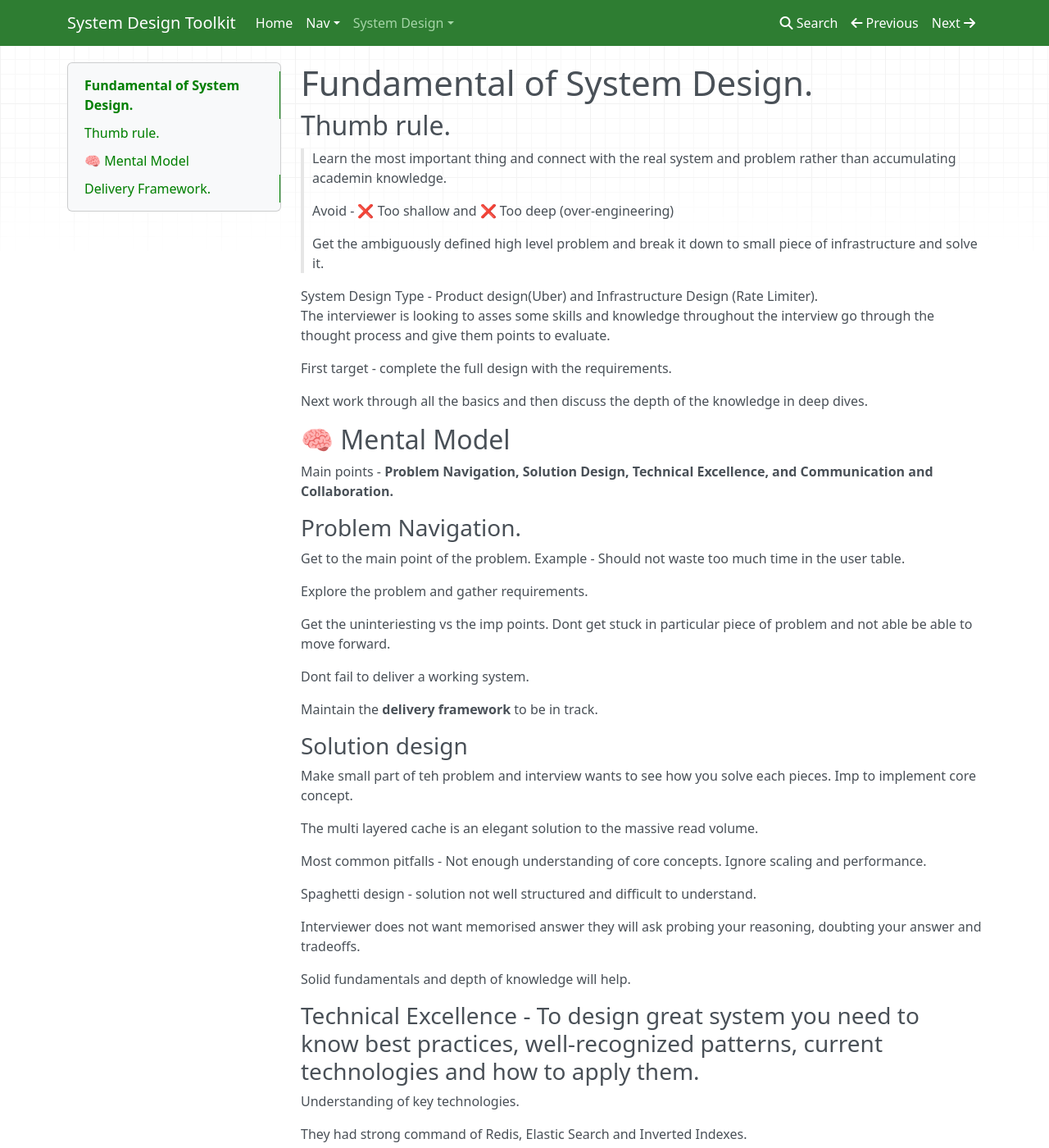
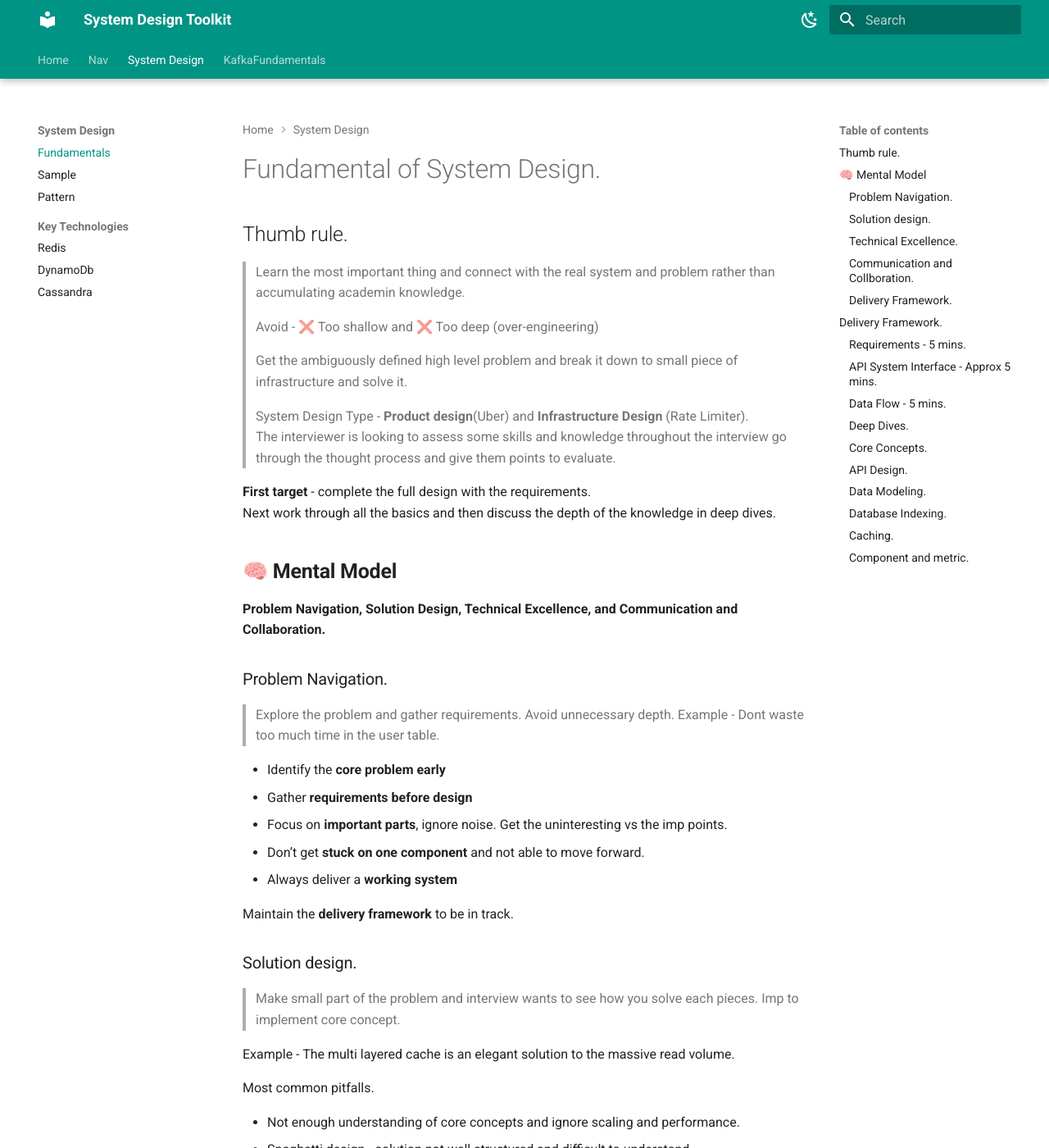
Before and after one commit to Suchismita-Deb/blogSystemDesign, an MkDocs documentation site: the page built from docs/SystemDesign/Fundamentals.md, in a window 1280 px wide and 1400 px high. Shown: the whole window at 82% size. Built offline with MkDocs 1.6.1 and Material for MkDocs 9.7.7, drawn with Linux system fonts in a browser that asks for light colours; nearby versions of some CDN libraries; some of the changed text lies outside the part shown.

Commit message:
initial commit.

```diff
--- a/docs/SystemDesign/Fundamentals.md
+++ b/docs/SystemDesign/Fundamentals.md
@@ -7,128 +7,138 @@
 > Avoid - ❌ Too shallow and ❌ Too deep (over-engineering)
 >
 > Get the ambiguously defined high level problem and break it down to small piece of infrastructure and solve it.
+>
+System Design Type - **Product design**(Uber)  and **Infrastructure Design** (Rate Limiter).
+The interviewer is looking to assess some skills and knowledge throughout the interview go through the thought process and give them points to evaluate.
 
-System Design Type - Product design(Uber)  and Infrastructure Design (Rate Limiter).
-The interviewer is looking to asses some skills and knowledge throughout the interview go through the thought process and give them points to evaluate.
-
-First target - complete the full design with the requirements.
-
+**First target** - complete the full design with the requirements.
 Next work through all the basics and then discuss the depth of the knowledge in deep dives.
 
-
-## 🧠 Mental Model
-Main points - **Problem Navigation, Solution Design, Technical Excellence, and Communication and Collaboration.**
-
+## 🧠 **Mental Model**
+**Problem Navigation, Solution Design, Technical Excellence, and Communication and Collaboration.**
 
 ### Problem Navigation.
-Get to the main point of the problem. Example - Should not waste too much time in the user table.
 
-Explore the problem and gather requirements.
+> Explore the problem and gather requirements. Avoid unnecessary depth. Example - Dont waste too much time in the user table.
 
-Get the uninteriesting vs the imp points. Dont get stuck in particular piece of problem and not able be able to move forward.
-
-Dont fail to deliver a working system.
+- Identify the **core problem early**
+- Gather **requirements before design**
+- Focus on **important parts**, ignore noise. Get the uninteresting vs the imp points.
+- Don’t get **stuck on one component** and not able to move forward.
+- Always deliver a **working system**
 
 Maintain the **delivery framework** to be in track.
 
-### **Solution design**
+### Solution design.
 
-Make small part of teh problem and interview wants to see how you solve each pieces. Imp to implement core concept.
+> Make small part of the problem and interview wants to see how you solve each pieces. Imp to implement core concept.
 
-The multi layered cache is an elegant solution to the massive read volume.
+Example - The multi layered cache is an elegant solution to the massive read volume.
 
-Most common pitfalls - Not enough understanding of core concepts. Ignore scaling and performance.
+Most common pitfalls.
 
-Spaghetti design - solution not well structured and difficult to understand.
+- Not enough understanding of core concepts and ignore scaling and performance.
+- Spaghetti design - solution not well structured and difficult to understand.
 
-Interviewer does not want memorised answer they will ask probing your reasoning, doubting your answer and tradeoffs.
+Dont memorised answer they will ask probing your reasoning, doubting your answer and tradeoffs.
 
-Solid fundamentals and depth of knowledge will help.
+**Solid fundamentals and depth of knowledge will help.**
 
-### **Technical Excellence** - To design great system you need to know best practices, well-recognized patterns, current technologies and how to apply them.
+### Technical Excellence.
 
-Understanding of key technologies.
+> To design great system you need to know **best practices, well-recognized patterns, current technologies and how to apply them**.
+>
+> Understanding of key technologies. Get a strong command of Redis, Elastic Search and Inverted Indexes.
 
-They had strong command of Redis, Elastic Search and Inverted Indexes.
+Most common pitfalls.
 
-Most common pitfalls - Not knowing available technologies.
-
-Antiquated approaches or being constrained by outdated hardware constraints.
-
-No idea on how to apply in the problem.
-
-Not recognizing the pattern an best practices.
+- Not knowing available technologies.
+- Antiquated approaches or being constrained by outdated hardware constraints.
+- No idea on how to apply in the problem.
+- Not recognizing the pattern and best practices.
 
 ### Communication and Collboration.
-Dont be defensive on alternate approach.
+> Dont be defensive on alternate approach.
+>
+> Dont be argumentative with feedback and dont get lost in the weeds and not be able to find the working solution with the interviewer.
 
-Done be argumentative with feedback and dont get lost in the weeds and not be able to find the working solution with the interviewer.
-
-One week timeline.
-
-Get the fundamental core concept, key technology and common pattern and then handon and it will give 10x return.
-
-## Delivery Framework.
-Structure your thoughts and focus on most imp parts.
-
-Dont fail to design a working system and it will give a common like “time management” no need to fast its mainly focus on right thing.
+### Delivery Framework.
+> Structure your thoughts and focus on most imp parts.
+>
+> Dont fail to design a working system and it will give a common like “time management” no need to fast its mainly focus on right thing.
 
 ![SystemDesignDeliveryFramework.png](..%2Fimages%2FSystemDesign%2FSystemDesignDeliveryFramework.png)
 
-### Requierements
-5 mins.
+## **Delivery Framework.**
+### Requirements - 5 mins.
 
-Functional Requirements - User or client should be able to do feature.
+🎯 **Functional**
+- User/client should be able to **do feature**
+- Ask targeted -
+    - Does system need **X**?
+    - What if **Y**?
+- Get **prioritized core features (Top 3 points)**. Keep it **strategic**, not long list it will create problem.
+- The target is to make the system to complete the requirements.
 
-Ask targetted question - does the system need to do X? What would happen if Y?
+**3W Framework**
+- **Who (Producer)** → Who sends data?
+- **What (Request)** → What data? contents?
+- **Where (Outcome)** → Desired output/event?
 
-Get a prioritised list of core features.
-The requirement should be strategic - the target is to make the system to complete the requirement. Top 3 design. Dont make a list of requirement it will create problem.
+⚙️ **Non-Functional Requirements.**
+- System qualities. The questions like - The **“System should be able to”**.
+- Key -
+  -- Read/Write heavy.
+  -- Partitioning.
+  -- Consistency.
+  -- Availability.
+  -- Durability.
+  -- Latency.
 
-The who? (Producer) - Who's sending data?
-
-The what? (Request) - What kind of data are they sending? What does it include?
-
-The where? (Outcome) - What is the desired output or event?
-Non-Functional Requirements - System qualities. The questions like - The system should be able to.
-
-Read or write-heavy, Need partition, Consistency( system data should be correct), Availability (system should be available), Durability or Latency.
-
-Dont make it generic - The system should be low latency - every system feature. Make it specific and target to the system like the system should have low latency searc <500 ms. It identifies the part of the system that needs low latency and provides target.
+Dont make it generic - The system should be low latency - every system feature. Make it specific and target to the system like the system should have low latency search <500 ms. It identifies the part of the system that needs low latency and provides target.
 
 Identify the top 3-5 NFR that can be considered.
 
-**CAP -** System prioritize C or A. P is always there in distributed system.
+**The most common NFR.**
 
-**Environment Cnstraint -** Any consraints like the system should run in low battery, or limited storage or limited bandwidth.
+**Fault Tolerance -** Redundancy, Failover and Recovery Mechanism.
+
+**Compliance -** Legal or regulatory things the system to meet - industry standard and data protection.
+
+**CAP -** System prioritize **C or A** (P always exists).
 
 **Scalability -** Get inn case there is any specific scaling in the system - does the system have bursty traffic at any specific day ?Does the system need to scale in read or write.
 
 **Latency -** The time system will take to response to the user request. Low latency search in designing Yelp.
 
+**Environment Cnstraint -** Any consraints like the system should run in low battery, or limited storage or limited bandwidth.
+
 **Durability** - How imp is i that the data in the system is not lost? Social media can loss some data.
 
 **Security -** How secure the system to be - data protection, access control compliance with regulations.
 
-**Fault Tolerance -** Redundancy, Failover and Recovery Mechanism.
+> **FCC SLEDS** - Furry Cat Climbs Steep Ledges Every Day Securely.
 
-**Compliance -** Legal or regulatory things the system to meet - industry standard and data protection.
+**Capacity Estimation.**
 
-FCC SLEDS
+- Do only if it **influence design**.
+- Usually distributed → can **skip upfront**.
+- Tell the interviewer that you will do math **during design**
 
-Furry Cat Climbs Steep Ledges Every Day Securely.
 
-Capacity Estimation - Perform the calculation in case it directly influence the design. In general cases its a distributed system. Tell the interviewer upfront that you would like to skip the estimation upfront and will do the math while designing.
-
-Example - Design top K systems for trending topics in post. In that case the calculation impact in case of single topic to see the post then the min-heap and in case you need to get multiple instance then shard.
+Example - Design top K systems for trending topics in post. In that case the calculation impact the structure. In case of single topic to see the post then the min-heap and in case you need to get multiple instance then shard.
 
 Get estimation understanding its better to design the tradeoffs. The estimation is called Fermi estimation. Estimation helps you in the quantitative part of the design.
 
-How much storage the design need.
+Key Question -
 
-Communicate the thougt process, reasonable argument, ask relevant things.
+- How much storage the design need.
+- Data transfer time.
+- Memory required.
 
-The estimation is not mandatory but the estimation strenthens the quantitative backing.
+Communicate the thought process, reasonable argument, ask relevant things.
+
+The estimation is not mandatory but the estimation strengthens the quantitative backing.
 
 Things like how long the data transfer take? How much memory will this feature require? In the cases make an educative guess. It highligh quick decision and good instincts a sign of exp.
 
@@ -148,18 +158,13 @@ Get the start point - Tweets are 150 characters (storage/tweets) and Daily Activ
 
 (storage/tweets) * (tweets/users) * (user/day) we can get the storage/day.
 
-Facts to know -
+**Facts to know.**
 
 1 byte - 8 bits.
-
 1 Thousand ≈ 1 KB ≈ 1000 bytes (1000^1 or 1024).
-
 1 Million ≈ 1 MegaByte ≈ 1000000 bytes (1000^2 or 2^20 or 10^6)
-
 1 Billion ≈ 1 GigaByte ≈ 1000^3 (10^9).
-
 1 Trillion ≈ 1 TeraByte ≈ 1000^4 (10^12).
-
 1 Quadrillion ≈ 1 Peta ≈ 1000^5 (10^15).
 
 Stick with the factor of 1000 and get comfortable with the how much space would 5 million 1 kb records take - 5*10^6*10^3 = 5*10^9 = 5GB.
@@ -417,7 +422,7 @@ Storage system AWS i3en.24xlarge provide 60TB of local SSD storage, the D3en.12x
 
 Network capabilities - In a datacenter - 25Gbps is common for standard instances - max 50 to 100Gbps.
 
-Cross Availability zone band width within a region is limited by the instance network capacity. The NIC (Network Interface Card) the virtualized hardwar that connects the instance to the AWS.
+Cross Availability zone band width within a region is limited by the instance network capacity. The NIC (Network Interface Card) the virtualized hardware that connects the instance to the AWS.
 
 Latency - 1 ms within an AZ, 1-2 ms across Availability Zone in the same region, 50-150 ms cross region.
 
@@ -457,7 +462,26 @@ The trend of stateless service is valuable for scaling - the point is server has
 
 CPU will be the bottleneck and not memory. When need to scale we can spin new instance in cloud in 30-60 sec for containerized app.
 
-### Todo.Table.
+### Component and metric.
+
+|Component|Key Metric|Scale Trigger.|
+|---|---|---|
+|**Caching**|- ~1 millisecond latency- 100k+ operations/second per instance in inmemory like Elasticache redis.<br>- Memory-bound (up to 1TB).<br>- 100-200k|- Hit rate < 80% <br>- Latency > 1ms <br>- Memory usage > 80%<br>- Cache churn/thrashing.|
+|**Databases**|- Up to 50k transactions/second (read) and 10-20k TPS in single node for write.<br>- 1-5ms read latency (cached), 5-30ms read latency for disk (optimized configurations for RDS and Aurora). The write latency 5-15 ms for commit latency.<br>- Single instance ca handle upto 64 TiB+ storage capacity. Aurora supporting up to 25TiB. <br>- 5-20k concurrent cnnections depending on db and instance type.|- Write throughput > 10k TPS- Read latency > 5ms uncached- Geographic distribution needs.br>Consider sharding or scaling - db size nealy 50TiB, write throughput consistently exceeding 10k TPS, read latency below 5ms for uncached data, Cross region replication and the backup or recovery that needs an hours.|
+|**App Server**|- 100k+ concurrent connections.<br>- 8-64 cores @ 2-4 GHz.<br>- 64-512GB RAM standard, up to 2TB high memeory instance.<br>- Network 25Gbps standard and max 50-100Gbps.<br>- Start up time of 30-60 seconds for containerized app.|- CPU > 70% utilization- Response latency > SLA- Connections near 100k/instance- Memory > 80%.<br>Horizontal scaling when - CPU utilization above 70-80%, Latency exceeding SLA, Memory usage above 70-80%, Network bandwidth approaching instance limits.|
+|**Message Queues**|- Up to 1 million msgs/sec per broker.<br>- 1-5ms end-to-end latency.<br>- Message size 1KB-10MB.<br>- Up to 50TB storage per broker.<br>- Week to infinite data retention depending on disk capacity and configuration.|- Throughput near 800k msgs/sec.<br>- Partition count ~200k per cluster.>br>- Growing consumer lag.|
+
+
+
+
+
+
+
+
+
+
+
+Needs to upgrade when Dataset size approaching 1TB. Sustained throughput 100k+ops/sec and read latency need below 0.5ms consistently.
 
 The numbers will help in better scaling decision - Single db can handle TBs of data. Cacahe store entire datasets in memory. Message Queue are fast enough for  synchrnous flows. Application server have enough memory for local optimization.
 
--- a/docs/css/custom.css
+++ b/docs/css/custom.css
@@ -34,3 +34,25 @@ img {
     display: block;
     margin: auto;
 }
+
+
+
+
+
+
+/*The table title in one row and the content in column.
+| **Kafka Partition Assignment Configuration** |||
+| `partition.assignment.strategy`| Defines how partitions are distributed among consumers in a group.| All consumers in the same group must use the same strategy. Accepts comma-separated fully qualified assignor class names implementing `PartitionAssignor`.|
+Table when the first column contains text and act as heading.
+*/
+.md-typeset table:not([class]) tr:has(td:nth-child(2):empty):has(td:nth-child(3):empty) td:first-child {
+    white-space: nowrap !important;
+    width: auto !important;
+}
+
+
+.pdf-viewer {
+    width: 100%;
+    height: 90vh;
+    border: none;
+}
--- a/mkdocs.yml
+++ b/mkdocs.yml
@@ -1,22 +1,47 @@
 site_name: System Design Toolkit
+
 nav:
   - Home: index.md
-  - Nav:
+  - "Nav":
       - Dropdown: yo.md
   - System Design:
-      - SystemDesign/Fundamentals.md
-      - Sample.md
-      - Pattern.md
+      - Fundamentals: SystemDesign/Fundamentals.md
+      - Sample: Sample.md
+      - Pattern: Pattern.md
       - Key Technologies:
-          - Redis.md
-          - DynamoDb.md
-          - Cassandra.md
+          - Redis: Redis.md
+          - DynamoDb: DynamoDb.md
+          - Cassandra: Cassandra.md
+  - KafkaFundamentals:
+      - ProducerConsumer: KafkaFundamentals/ProducerConsumer.md
 
+
+markdown_extensions:
+  - md_in_html
 theme:
-  name: mkdocs
-#  palette:
-#    scheme: default
-#    primary: green
-#    accent: light green
+  name: material
+  palette:
+    - scheme: default
+      primary: teal
+      accent: teal
+      toggle:
+        icon: material/weather-night
+        name: Switch to dark mode
+    - scheme: slate
+      primary: teal
+      accent: teal
+      toggle:
+        icon: material/weather-sunny
+        name: Switch to light mode
+  features:
+    - navigation.instant
+    - navigation.tabs
+    - navigation.sections
+    - navigation.tabs.sticky
+    - navigation.expand
+    - navigation.path
+    - toc.follow
+#    - toc.integrate
+#    - header.autohide
 extra_css:
   - css/custom.css
```
Also changed, not shown: docs/KafkaFundamentals/ProducerConsumer.md (added, +130 -0 lines), docs/index.md (+19 -1 lines), 2 other files.
